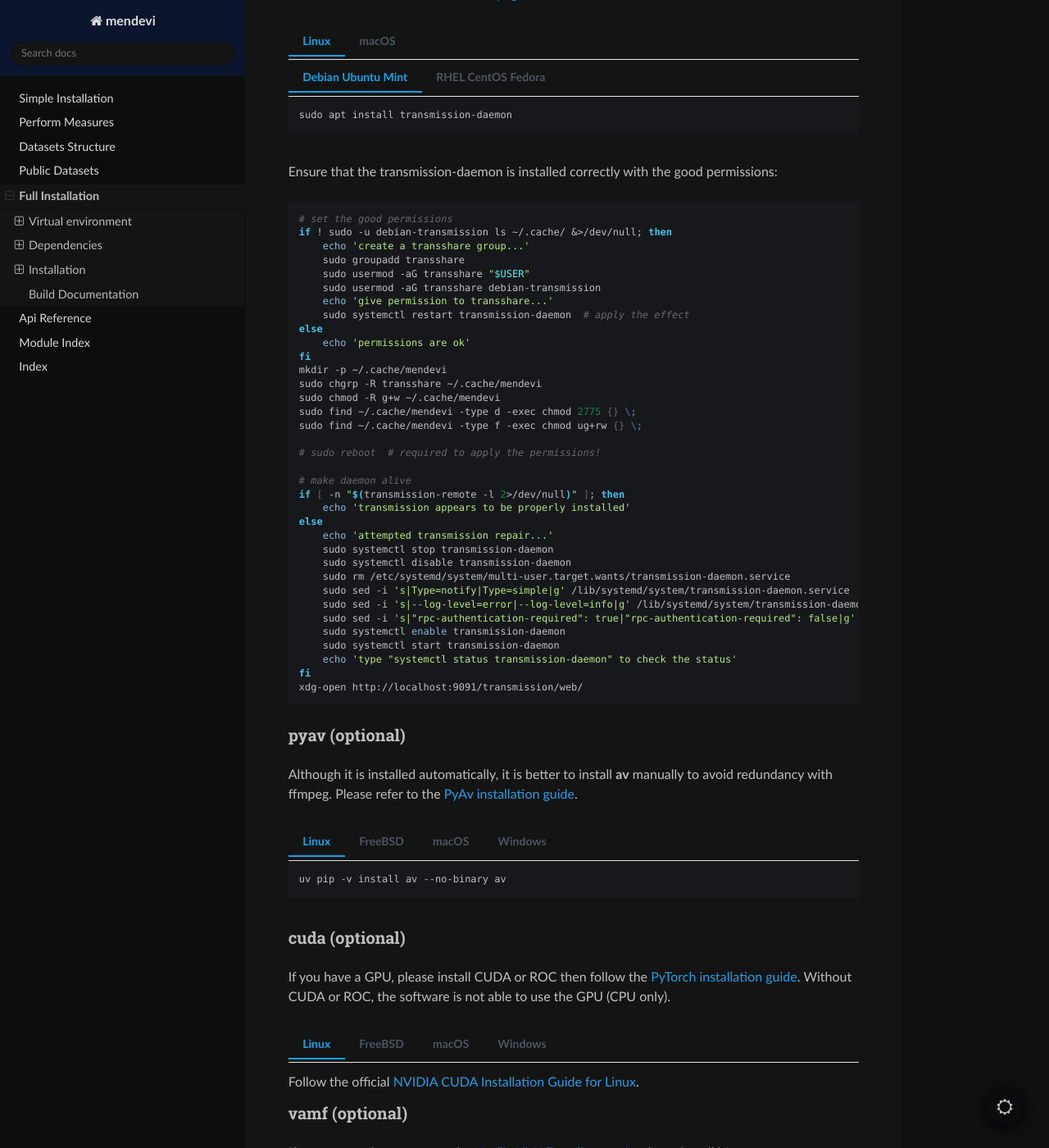
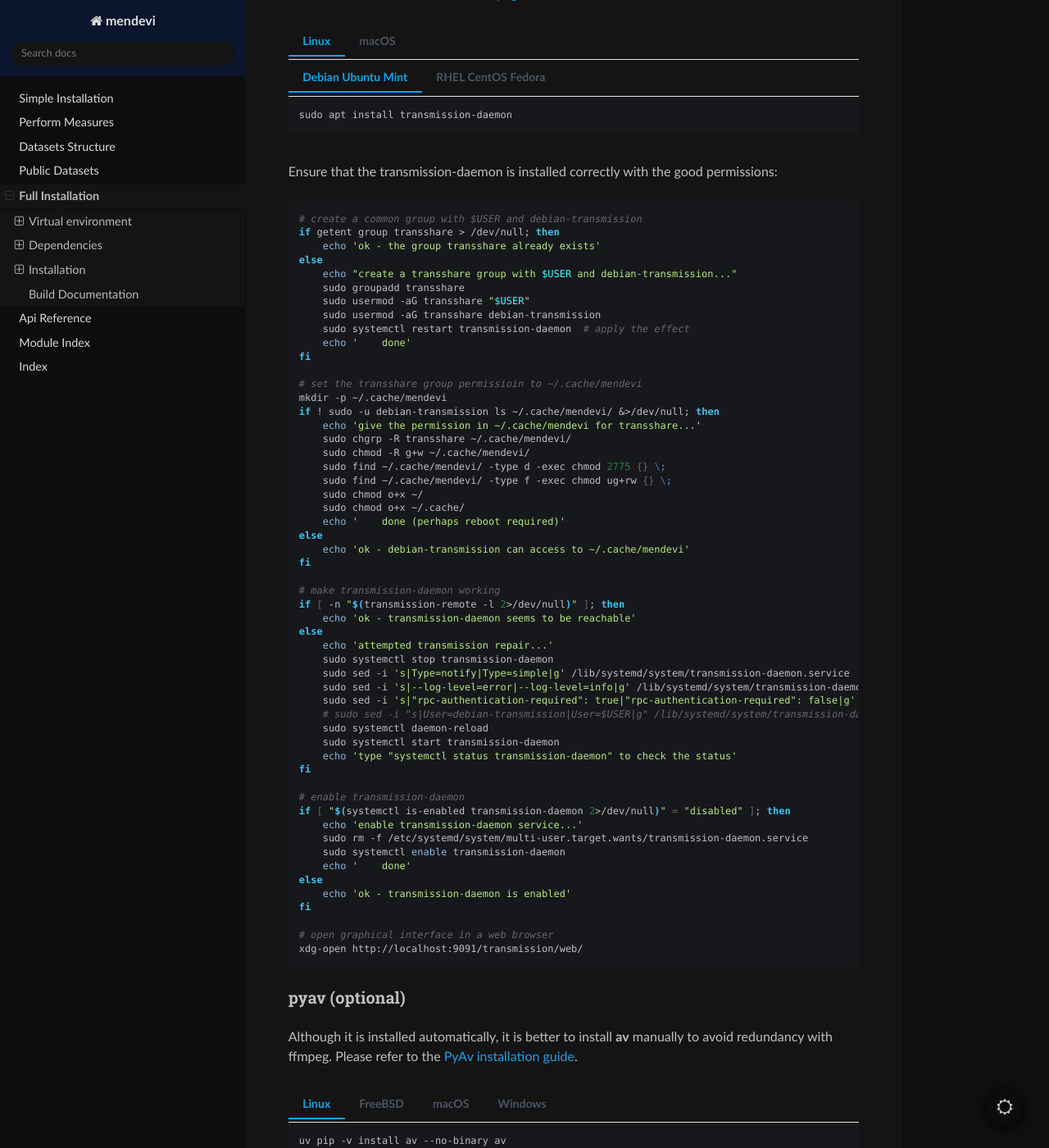
Before and after one commit to robinechuca/mendevi, a Sphinx documentation site: the page built from docs/developer_guide/installation.rst, in a window 1280 px wide and 1400 px high, scrolled down 2076 px. Shown: the whole window at 82% size. Built offline with Sphinx 7.4.7 and the Read the Docs theme 3.1.0, drawn with Linux system fonts in a browser that asks for light colours.

Commit message:
better transmission-daemon debug

```diff
--- a/docs/developer_guide/installation.rst
+++ b/docs/developer_guide/installation.rst
@@ -242,40 +242,59 @@
 
 .. code:: shell
 
-    # set the good permissions
-    if ! sudo -u debian-transmission ls ~/.cache/ &>/dev/null; then
-        echo 'create a transshare group...'
+    # create a common group with $USER and debian-transmission
+    if getent group transshare > /dev/null; then
+        echo 'ok - the group transshare already exists'
+    else
+        echo "create a transshare group with $USER and debian-transmission..."
         sudo groupadd transshare
         sudo usermod -aG transshare "$USER"
         sudo usermod -aG transshare debian-transmission
-        echo 'give permission to transshare...'
         sudo systemctl restart transmission-daemon  # apply the effect
+        echo '    done'
+    fi
+
+    # set the transshare group permissioin to ~/.cache/mendevi
+    mkdir -p ~/.cache/mendevi
+    if ! sudo -u debian-transmission ls ~/.cache/mendevi/ &>/dev/null; then
+        echo 'give the permission in ~/.cache/mendevi for transshare...'
+        sudo chgrp -R transshare ~/.cache/mendevi/
+        sudo chmod -R g+w ~/.cache/mendevi/
+        sudo find ~/.cache/mendevi/ -type d -exec chmod 2775 {} \;
+        sudo find ~/.cache/mendevi/ -type f -exec chmod ug+rw {} \;
+        sudo chmod o+x ~/
+        sudo chmod o+x ~/.cache/
+        echo '    done (perhaps reboot required)'
     else
-        echo 'permissions are ok'
+        echo 'ok - debian-transmission can access to ~/.cache/mendevi'
     fi
-    mkdir -p ~/.cache/mendevi
-    sudo chgrp -R transshare ~/.cache/mendevi
-    sudo chmod -R g+w ~/.cache/mendevi
-    sudo find ~/.cache/mendevi -type d -exec chmod 2775 {} \;
-    sudo find ~/.cache/mendevi -type f -exec chmod ug+rw {} \;
 
-    # sudo reboot  # required to apply the permissions!
-
-    # make daemon alive
+    # make transmission-daemon working
     if [ -n "$(transmission-remote -l 2>/dev/null)" ]; then
-        echo 'transmission appears to be properly installed'
+        echo 'ok - transmission-daemon seems to be reachable'
     else
         echo 'attempted transmission repair...'
         sudo systemctl stop transmission-daemon
-        sudo systemctl disable transmission-daemon
-        sudo rm /etc/systemd/system/multi-user.target.wants/transmission-daemon.service
         sudo sed -i 's|Type=notify|Type=simple|g' /lib/systemd/system/transmission-daemon.service
         sudo sed -i 's|--log-level=error|--log-level=info|g' /lib/systemd/system/transmission-daemon.service
         sudo sed -i 's|"rpc-authentication-required": true|"rpc-authentication-required": false|g' /etc/transmission-daemon/settings.json
-        sudo systemctl enable transmission-daemon
+        # sudo sed -i "s|User=debian-transmission|User=$USER|g" /lib/systemd/system/transmission-daemon.service
+        sudo systemctl daemon-reload
         sudo systemctl start transmission-daemon
         echo 'type "systemctl status transmission-daemon" to check the status'
     fi
+
+    # enable transmission-daemon
+    if [ "$(systemctl is-enabled transmission-daemon 2>/dev/null)" = "disabled" ]; then
+        echo 'enable transmission-daemon service...'
+        sudo rm -f /etc/systemd/system/multi-user.target.wants/transmission-daemon.service
+        sudo systemctl enable transmission-daemon
+        echo '    done'
+    else
+        echo 'ok - transmission-daemon is enabled'
+    fi
+
+    # open graphical interface in a web browser
     xdg-open http://localhost:9091/transmission/web/
 
 
```
